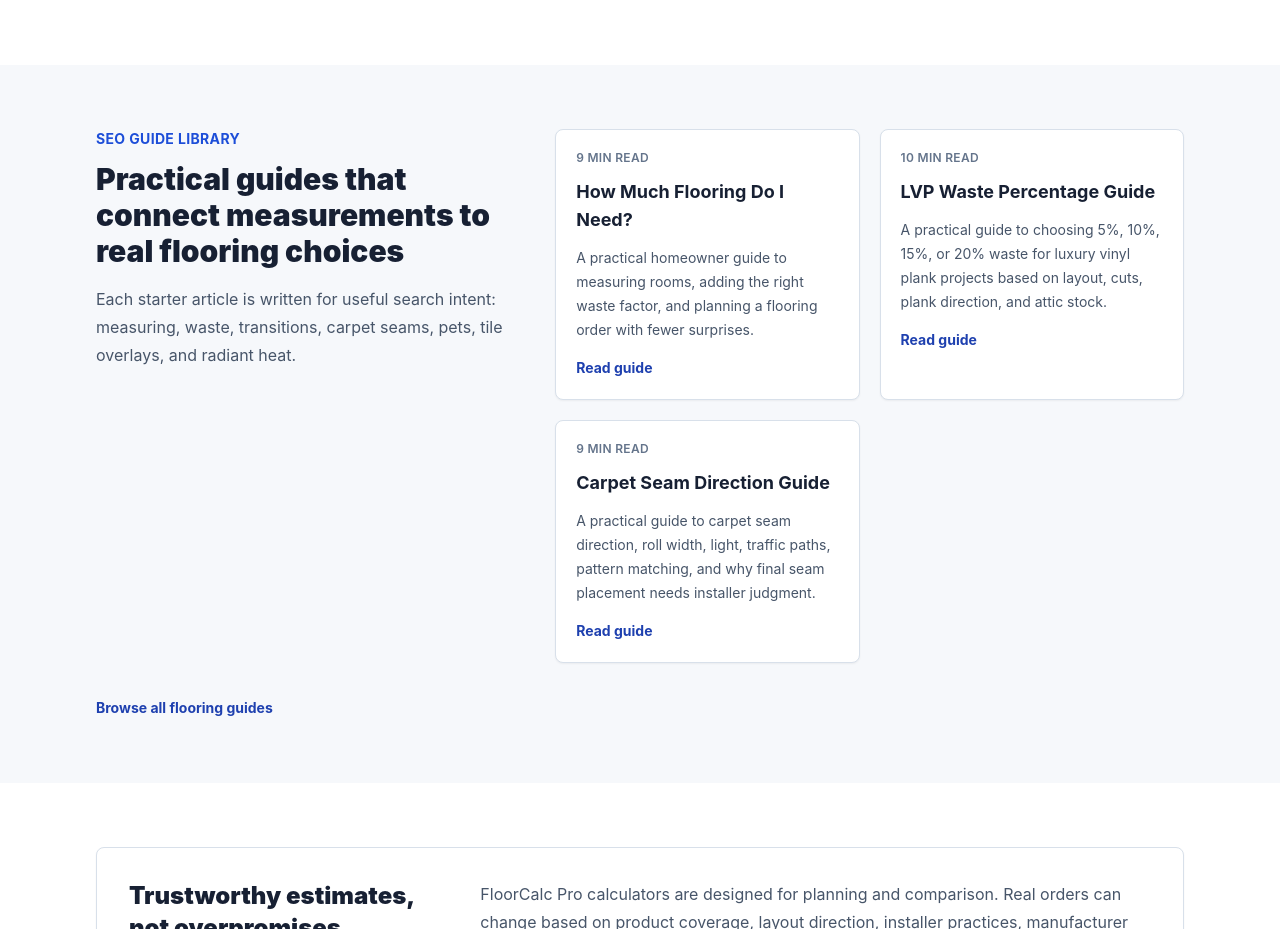
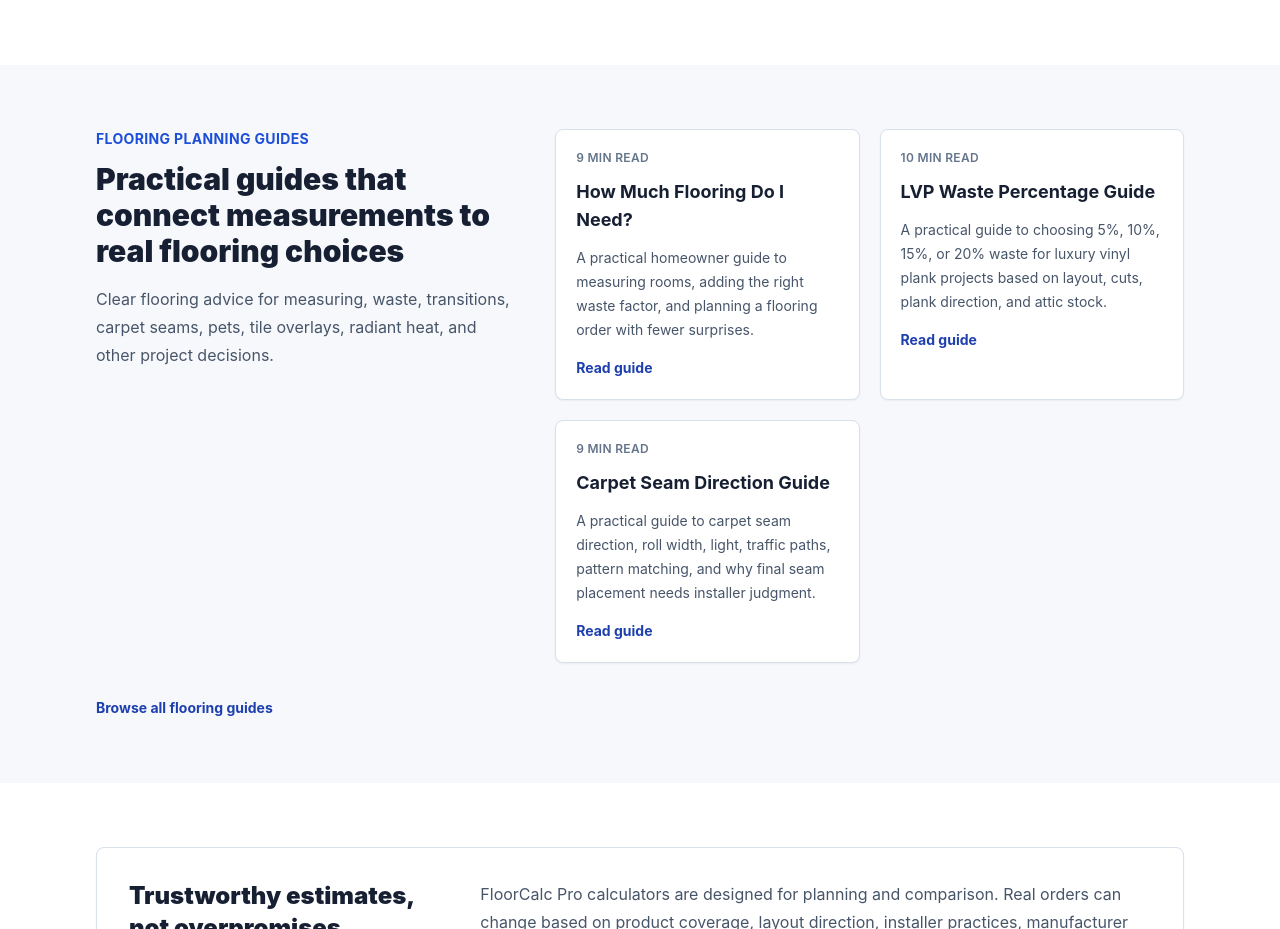
Before and after one commit to irishn82/floorcalc-pro, a Next.js app: page / in a window 1280 px wide. Shown: the part 1287-2216 px from the top of the page. Built offline with nearby package versions, Linux system fonts and the light colour scheme; no server answers.

Commit message:
Refine public guide copy for flooring readers

```diff
--- a/app/(public)/guides/page.tsx
+++ b/app/(public)/guides/page.tsx
@@ -19,7 +19,7 @@ export default function GuidesIndexPage() {
         <SectionHeading
           eyebrow="Guides"
           title="Flooring planning guides"
-          description="Production-ready starter articles built around practical search intent and internal links to the calculators."
+          description="Practical flooring articles for measuring rooms, estimating waste, planning carpet seams, choosing transitions, and checking installation details before you buy."
         />
         <div className="mt-8 grid gap-5 md:grid-cols-2 lg:grid-cols-3">
           {guides.map((guide) => (
--- a/app/(public)/page.tsx
+++ b/app/(public)/page.tsx
@@ -75,9 +75,9 @@ export default function HomePage() {
         <Container>
           <div className="grid gap-10 lg:grid-cols-[0.8fr_1.2fr] lg:items-start">
             <SectionHeading
-              eyebrow="SEO guide library"
+              eyebrow="Flooring planning guides"
               title="Practical guides that connect measurements to real flooring choices"
-              description="Each starter article is written for useful search intent: measuring, waste, transitions, carpet seams, pets, tile overlays, and radiant heat."
+              description="Clear flooring advice for measuring, waste, transitions, carpet seams, pets, tile overlays, radiant heat, and other project decisions."
             />
             <div className="grid gap-5 md:grid-cols-2">
               {featuredGuides.map((guide) => (
```
